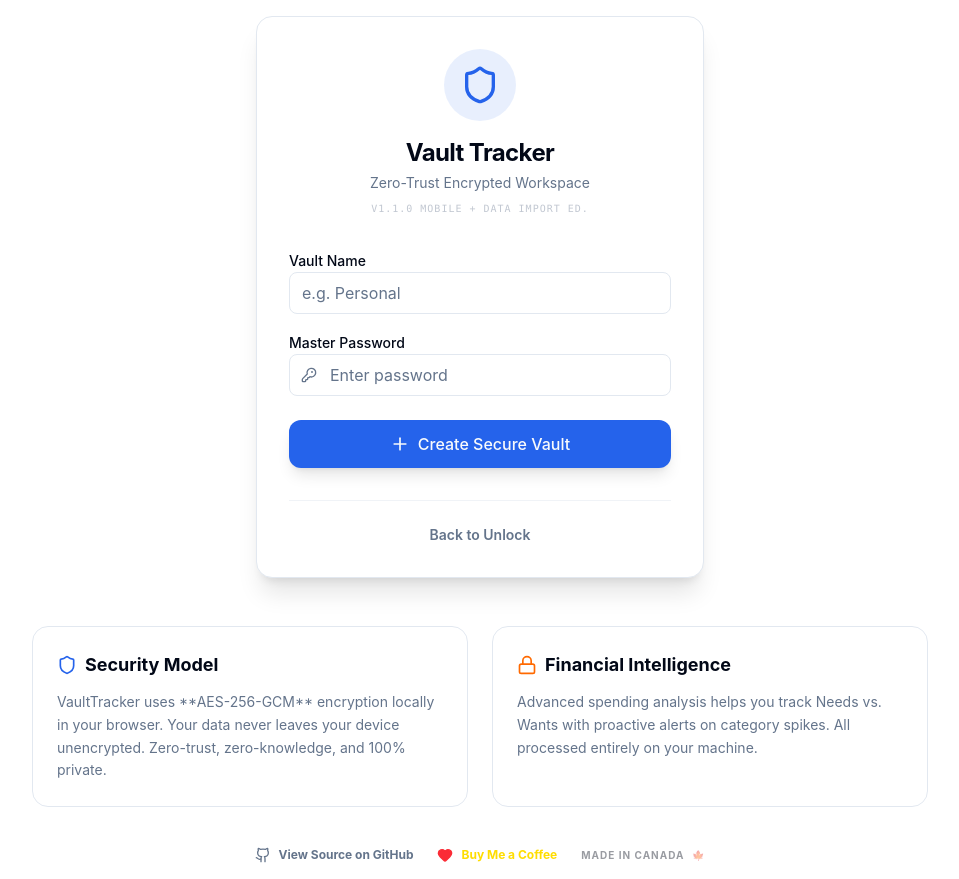
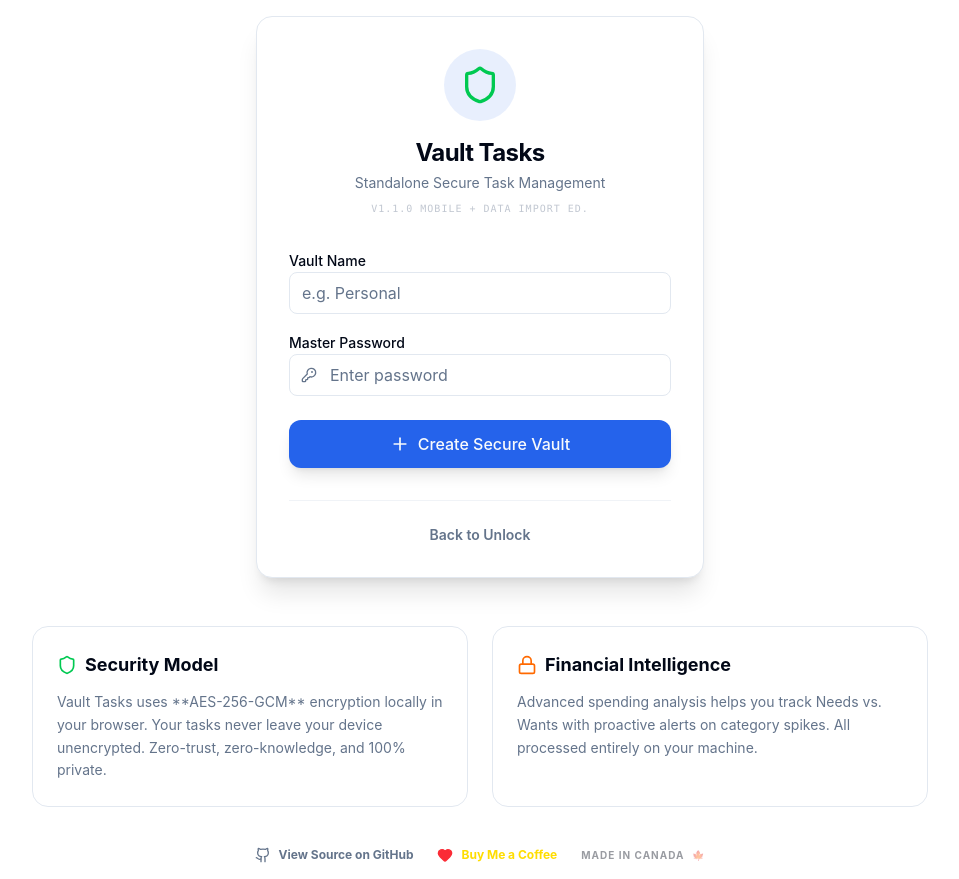
Before and after one commit to nrupala/vault-tasks, a React (Vite) app: page / in a window 1280 px wide. Shown: the whole page, without its empty margins (160-1119 px from the left). Built offline with nearby package versions, Linux system fonts and the light colour scheme.

Commit message:
fix: branded login and added import UI

```diff
--- a/src/App.tsx
+++ b/src/App.tsx
@@ -87,10 +87,10 @@ function VaultManager({ onUnlock }: { onUnlock: () => void }) {
         >
           <div className="flex flex-col items-center mb-8">
             <div className="p-4 bg-primary/10 rounded-full mb-4">
-              <Shield className="w-10 h-10 text-primary" />
+              <Shield className="w-10 h-10 text-green-500" />
             </div>
-            <h1 className="text-2xl font-bold tracking-tight">Vault Tracker</h1>
-            <p className="text-muted-foreground text-sm mt-1">Zero-Trust Encrypted Workspace</p>
+            <h1 className="text-2xl font-bold tracking-tight">Vault Tasks</h1>
+            <p className="text-muted-foreground text-sm mt-1">Standalone Secure Task Management</p>
             <span className="text-[10px] text-muted-foreground/40 font-mono mt-2 uppercase tracking-widest">v1.1.0 Mobile + Data Import Ed.</span>
           </div>
 
@@ -230,10 +230,10 @@ function VaultManager({ onUnlock }: { onUnlock: () => void }) {
         >
           <div className="bg-card/50 backdrop-blur-sm border border-border p-6 rounded-2xl space-y-3">
             <h3 className="font-bold text-lg flex items-center gap-2">
-              <Shield className="w-5 h-5 text-primary" /> Security Model
+              <Shield className="w-5 h-5 text-green-500" /> Security Model
             </h3>
             <p className="text-sm text-muted-foreground leading-relaxed">
-              VaultTracker uses **AES-256-GCM** encryption locally in your browser. Your data never leaves your device unencrypted. Zero-trust, zero-knowledge, and 100% private.
+              Vault Tasks uses **AES-256-GCM** encryption locally in your browser. Your tasks never leave your device unencrypted. Zero-trust, zero-knowledge, and 100% private.
             </p>
           </div>
 
```
